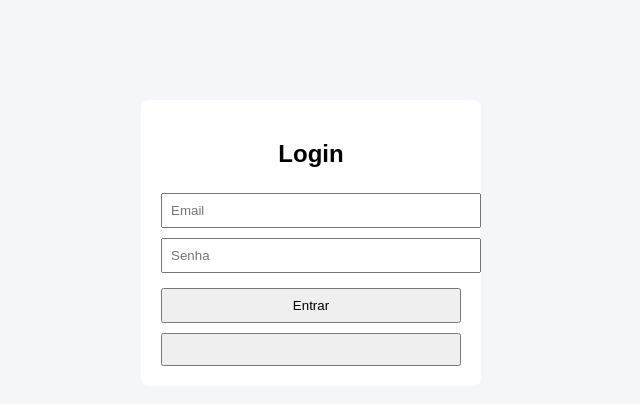
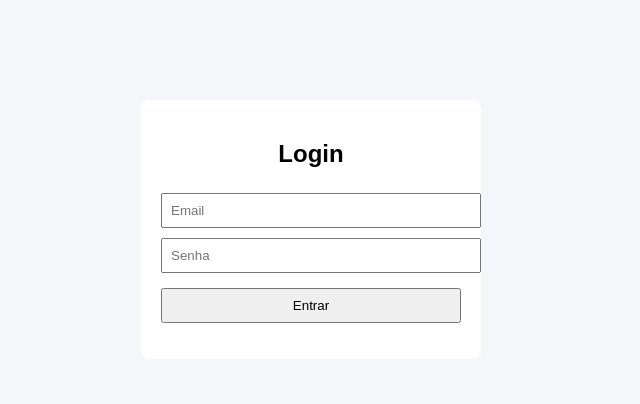
Before and after one commit to igordurigon/clicktocall, a plain HTML site: page frontend/index.html in a window 1280 px wide. Shown: the whole page, without its empty margins (329-969 px from the left). Drawn offline with Linux system fonts and the light colour scheme.

Commit message:
Update index.html

```diff
--- a/frontend/index.html
+++ b/frontend/index.html
@@ -10,7 +10,7 @@
   <h2>Login</h2>
   <input type="email" id="email" placeholder="Email">
   <input type="password" id="senha" placeholder="Senha">
-  <button onclick="login()">Entrar<button>
+  <button onclick="login()">Entrar</button>
   <p id="msg"></p>
 </div>
 <script src="script.js"></script>
```
